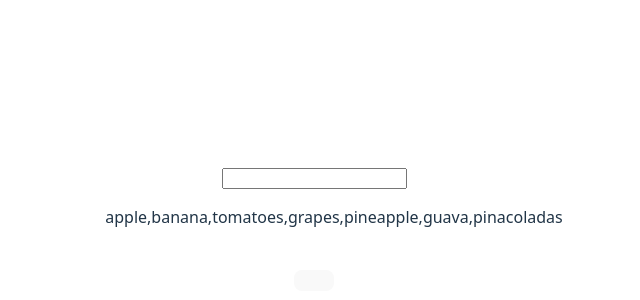
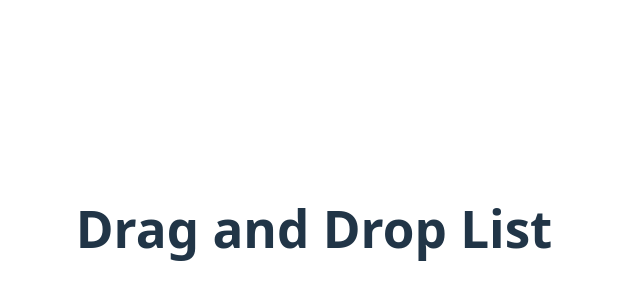
Before and after one commit to aryan-chettri/useState_Practice, a React (Vite) app in the folder projects/: page / in a window 1280 px wide. Shown: the part 172-472 px from the top of the page, without its empty margins (326-966 px from the left). Built offline with nearby package versions, Linux system fonts and the light colour scheme.

Commit message:
This is the last project but not a complete one

```diff
--- /dev/null
+++ b/projects/src/Drag_and_Drop_List.jsx
@@ -0,0 +1,16 @@
+import { useState } from 'react'
+import reactLogo from './assets/react.svg'
+import viteLogo from '/vite.svg'
+import './App.css'
+
+function Drag_and_Drop_List() {
+  const [count, setCount] = useState(0)
+
+  return (
+    <>
+      <h1>Drag and Drop List</h1>
+    </>
+  )
+}
+
+export default Drag_and_Drop_List
--- a/projects/src/main.jsx
+++ b/projects/src/main.jsx
@@ -9,9 +9,10 @@ import Character_Counter_2 from './Character_Counter_2.jsx'
 import Todo_application from './Todo_application.jsx'
 import Color_Switcher from './Color_Switcher.jsx'
 import Search_Filter from './Search_Filter.jsx'
+import Drag_and_Drop_List from './Drag_and_Drop_List.jsx'
 
 createRoot(document.getElementById('root')).render(
   <StrictMode>
-    <Search_Filter />
+    <Drag_and_Drop_List />
   </StrictMode>,
 )
```
Also changed, not shown: 1 other file (tests, documents, lock files or other folders).
